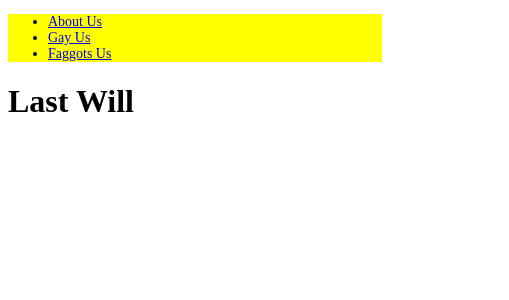
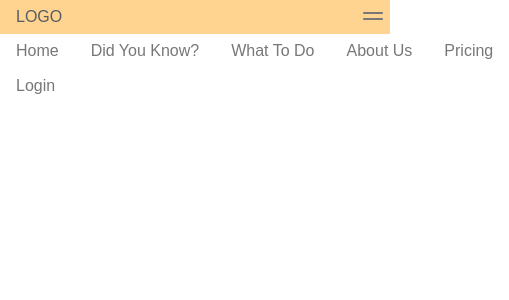
Before and after one commit to strangeBird3/lastWill, a React app: page / in a window 390 px wide. Shown: the top 300 px of the page, 509 px wide, since content can reach past the window. Built offline with nearby package versions, Linux system fonts and the light colour scheme.

Commit message:
saving. nav layout complete. javascript needed for hamburger widget

```diff
--- a/package.json
+++ b/package.json
@@ -10,6 +10,7 @@
   "author": "",
   "license": "ISC",
   "dependencies": {
+    "purecss": "^1.0.0",
     "react": "^16.3.0",
     "react-dom": "^16.3.0"
   },
--- a/src/components/App.js
+++ b/src/components/App.js
@@ -1,5 +1,7 @@
 import React, { Component } from 'react';
 import Nav from './Nav.js';
+
+
 
 class App extends React.Component {
 	render() {
@@ -7,7 +9,7 @@ class App extends React.Component {
 
 		<div>
 			<Nav />
-			<h1> Last Will </h1>
+
 
 		</div>
 		);
--- a/src/components/Nav.js
+++ b/src/components/Nav.js
@@ -4,19 +4,33 @@ import styles from '../index.sass';
 class Nav extends React.PureComponent {
 	render() {
 		return(
-		<div>
-			<ul className="menu-list">
-				<li className="menu-item">
-					<a href="#" className="menu-link">About Us</a>
-				</li>
-				<li className="menu-item">
-					<a href="#" className="menu-link">Gay Us</a>
-				</li>
-				<li className="menu-item">
-					<a href="#" className="menu-link">Faggots Us</a>
-				</li>
-			</ul>
+		<div className="custom-wrapper  pure-g" id="menu">
+			<div className="pure-u-1 pure-u-md-1-4">
+              <div className="pure-menu">
+                  <a href="#" className="pure-menu-heading custom-brand">Logo</a>
+                  <a href="#" className="custom-toggle" id="toggle"><s className="bar"></s><s className="bar"></s></a>
+              </div>
+          	</div>
+          	<div className="pure-u-1 pure-u-md-1-2">
+              <div className="pure-menu pure-menu-horizontal custom-can-transform">
+                  <ul className="pure-menu-list">
+                  	  <li className="pure-menu-item"><a href="#" className="pure-menu-link">Home</a></li>
+                      <li className="pure-menu-item"><a href="#" className="pure-menu-link">Did You Know?</a></li>
+                      <li className="pure-menu-item"><a href="#" className="pure-menu-link">What To Do</a></li>
+                      <li className="pure-menu-item"><a href="#" className="pure-menu-link">About Us</a></li>
+                      <li className="pure-menu-item"><a href="#" className="pure-menu-link">Pricing</a></li>
+                  </ul>
+              </div>
+          	</div>
+          	<div className="pure-u-1 pure-u-md-1-4">
+              <div className="pure-menu pure-menu-horizontal custom-menu-3 custom-can-transform">
+                  <ul className="pure-menu-list">
+                      <li className="pure-menu-item"><a href="#" className="pure-menu-link">Login</a></li>
+                  </ul>
+              </div>
+          	</div>
 		</div>
+
 		);
 	}
 }
--- a/src/index.html
+++ b/src/index.html
@@ -8,5 +8,6 @@
 </head>
 <body>
 	<div id="app"></div>
+
 </body>
 </html>
--- a/src/index.js
+++ b/src/index.js
@@ -2,4 +2,7 @@ import React from 'react';
 import ReactDOM from 'react-dom';
 import App from './components/App';
 
+import 'purecss/build/pure.css';
+import 'purecss/build/grids-responsive.css'
+
 ReactDOM.render(<App />, document.getElementById('app'));
--- a/src/index.sass
+++ b/src/index.sass
@@ -1,3 +1,76 @@
-.menu-list
-	background: yellow
-	font-size: 14px
+
+
+// PureCSS menu template
+
+.custom-wrapper
+	background-color: #ffd390;
+	margin-bottom: 1em;
+	-webkit-font-smoothing: antialiased;
+	height: 2.1em;
+	-webkit-transition: height 0.5s;
+	-moz-transition: height 0.5s;
+	-ms-transition: height 0.5s;
+	transition: height 0.5s;
+
+
+.custom-wrapper.open
+	height: 14em;
+
+
+.custom-menu-3
+	text-align: right;
+
+
+.custom-toggle
+	width: 34px;
+	height: 34px;
+	position: absolute;
+	top: 0;
+	right: 0;
+	display: none;
+
+
+.custom-toggle .bar
+	background-color: #777;
+	display: block;
+	width: 20px;
+	height: 2px;
+	border-radius: 100px;
+	position: absolute;
+	top: 18px;
+	right: 7px;
+	-webkit-transition: all 0.5s;
+	-moz-transition: all 0.5s;
+	-ms-transition: all 0.5s;
+	transition: all 0.5s;
+
+
+.custom-toggle .bar:first-child
+	-webkit-transform: translateY(-6px);
+	-moz-transform: translateY(-6px);
+	-ms-transform: translateY(-6px);
+	transform: translateY(-6px);
+
+
+.custom-toggle.x .bar
+	-webkit-transform: rotate(45deg);
+	-moz-transform: rotate(45deg);
+	-ms-transform: rotate(45deg);
+	transform: rotate(45deg);
+
+
+.custom-toggle.x .bar:first-child
+	-webkit-transform: rotate(-45deg);
+	-moz-transform: rotate(-45deg);
+	-ms-transform: rotate(-45deg);
+	transform: rotate(-45deg);
+
+
+@media (max-width: 47.999em)
+
+	.custom-menu-3
+		text-align: left;
+
+
+	.custom-toggle
+		display: block;
--- a/webpack.config.js
+++ b/webpack.config.js
@@ -25,6 +25,14 @@ module.exports = {
 	            }, {
 	                loader: "sass-loader" // compiles Sass to CSS
 	            }]
+			},
+			{
+				test: /\.css$/,
+	            use: [{
+	                loader: "style-loader" // creates style nodes from JS strings
+	            }, {
+	                loader: "css-loader" // translates CSS into CommonJS
+	            }]
 			}
 		]
 	},
```
Also changed, not shown: 2 other files (tests, documents, lock files or other folders).
